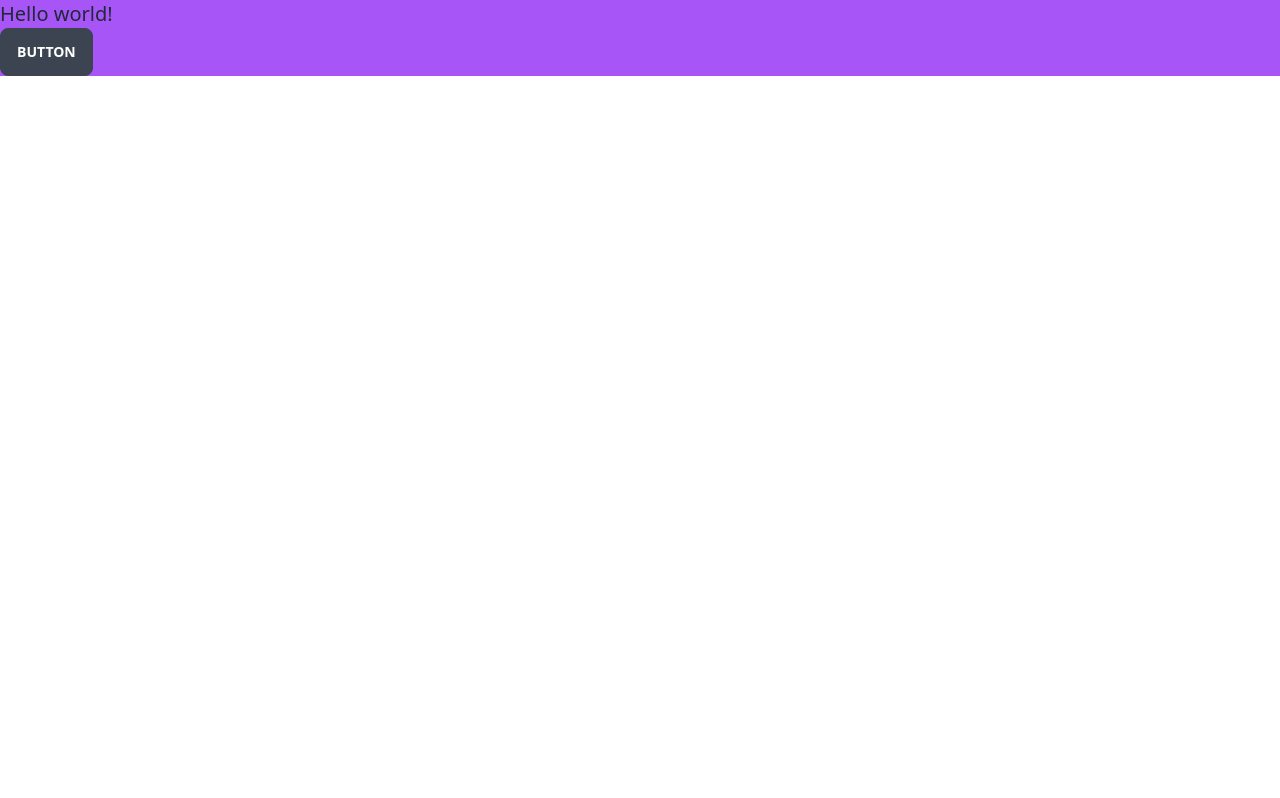
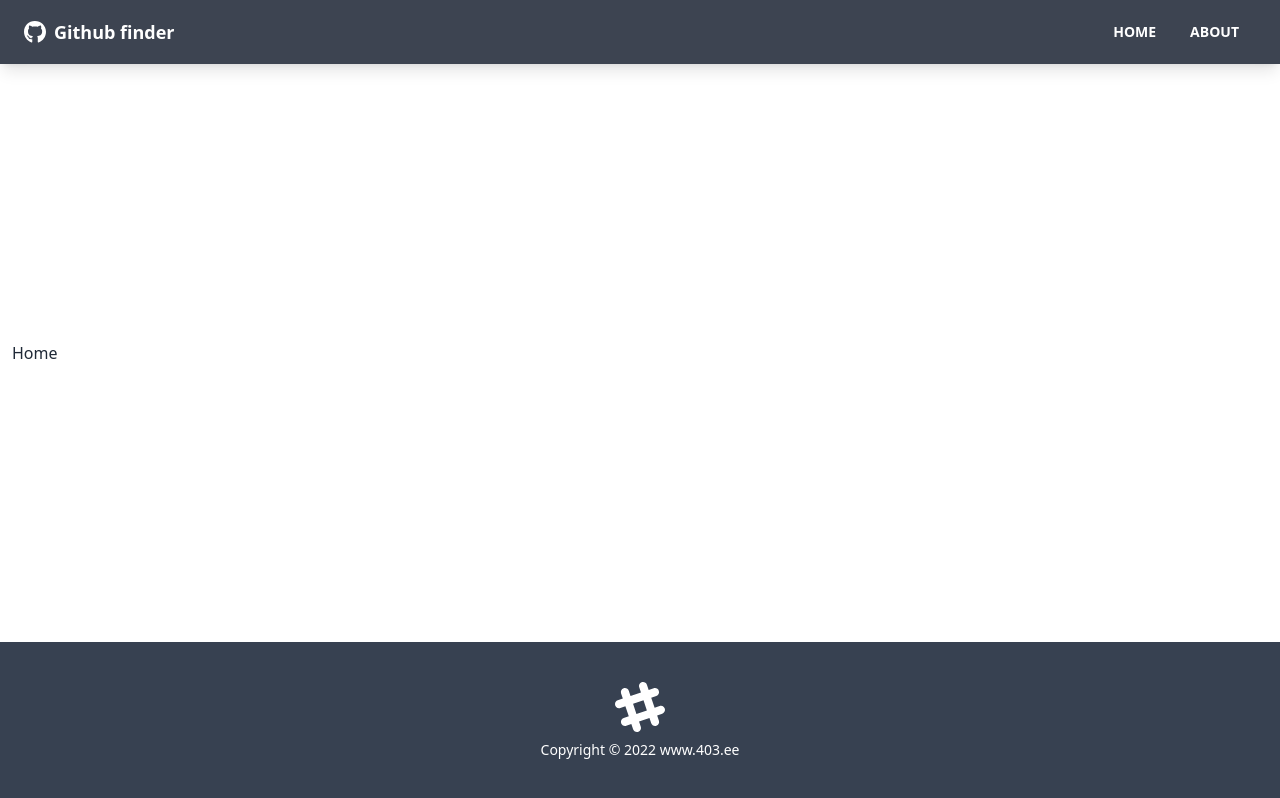
Before and after one commit to N00bG1rl/react-search-app, a React (Create React App) app: page / in a window 1280 px wide. Built offline with nearby package versions, Linux system fonts and the light colour scheme.

Commit message:
Added routes

```diff
--- a/src/App.js
+++ b/src/App.js
@@ -1,9 +1,29 @@
+import { BrowserRouter as Router, Route, Routes } from 'react-router-dom'
+
+import Home from './pages/Home'
+import About from './pages/About'
+import NotFound from './pages/NotFound'
+import Navbar from './components/layout/Navbar'
+import Footer from './components/layout/Footer'
+
 function App() {
 	return (
-		<div className='bg-purple-500'>
-			<h1 className='text-xl'>Hello world!</h1>
-			<button className='btn'>Button</button>
-		</div>
+		<Router>
+			<div className='flex flex-col justify-between h-screen'>
+				<Navbar />
+				<main className='container mx-auto px-3 pb-12'>
+					<Routes>
+						<Route path='/' element={<Home />} />
+						<Route path='/about' element={<About />}>
+							About
+						</Route>
+						<Route path='notfound' element={<NotFound />} />
+						<Route path='/*' element={<NotFound />} />
+					</Routes>
+				</main>
+				<Footer />
+			</div>
+		</Router>
 	)
 }
 
```
